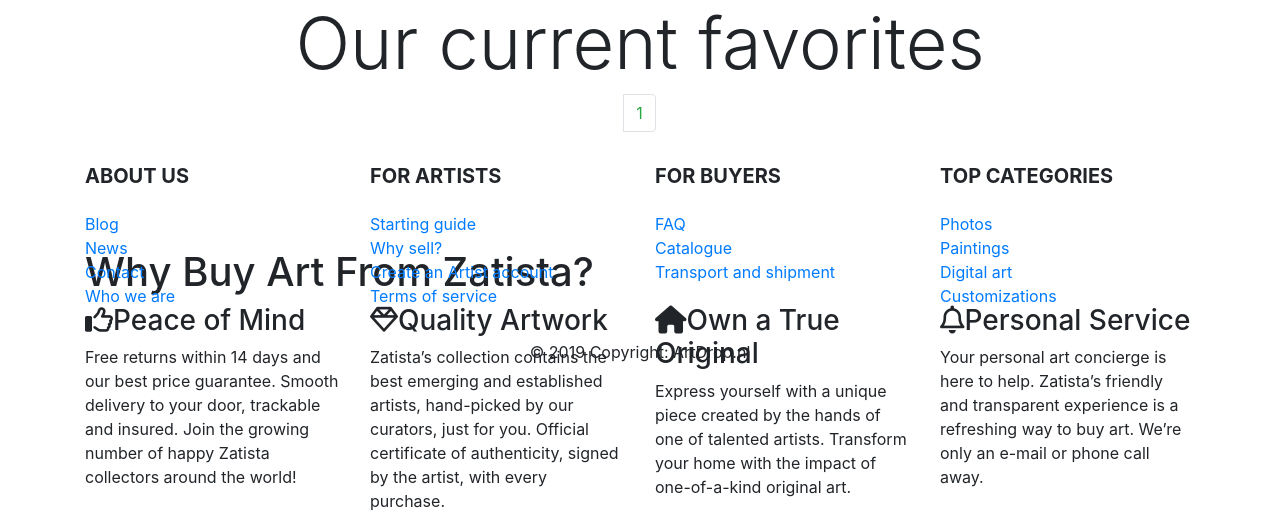
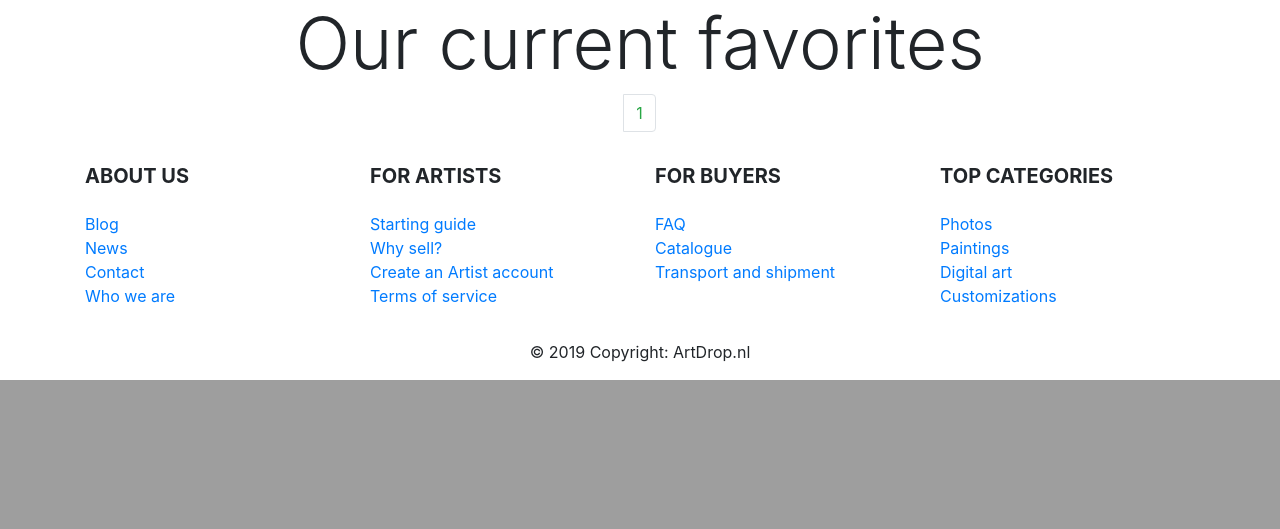
Before and after one commit to Suzan792/Project-C, a Django app: page / in a window 1280 px wide. Shown: the part 909-1438 px from the top of the page. After the commit the page ends 1289 px from the top, so only its background shows below. Run offline with Django 3.2, Linux system fonts and the light colour scheme; data that the repository does not hold is empty; parts of the project's set-up code (start-up, migrations or seed data) failed here and were passed over; some libraries are stand-ins or nearby versions.

Commit message:
something

```diff
--- a/Django/website/templates/index.html
+++ b/Django/website/templates/index.html
@@ -146,8 +146,6 @@
   </ul>
 </nav>
 <!--/Page navigation-->
-
-
 <!-- /.container -->
 {% endblock %}
 
--- a/Django/website/templates/layout.html
+++ b/Django/website/templates/layout.html
@@ -198,46 +198,3 @@
 
 
   </html>
-
-<section class="why-buy">
-<div class="container">
-<h1 class="title">Why Buy Art From Zatista?</h1>
-<div class="row">
-<div class="col-xs-12 col-sm-3 col-md-3 col-lg-3">
-<div class="feature-block">
-<h3 class="title"><span class="icon-peace"><i class="fa fa-thumbs-o-up" aria-hidden="true"></i></span>Peace of Mind</h3>
-<p>
-Free returns within 14 days and our best price guarantee. Smooth delivery to your door, trackable and insured. Join the growing number of happy Zatista collectors around the world!
-</p>
-</div>
-</div>
-<div class="col-xs-12 col-sm-3 col-md-3 col-lg-3">
-<div class="feature-block">
-<h3 class="title"><span class="icon-quality"><i class="fa fa-diamond" aria-hidden="true"></i></span>Quality Artwork</h3>
-<p>
-Zatista’s collection contains the best emerging and established artists, hand-picked by our curators, just for you. Official certificate of authenticity, signed by the artist, with every purchase.
-</p>
-</div>
-</div>
-<div class="col-xs-12 col-sm-3 col-md-3 col-lg-3">
-<div class="feature-block">
-<h3 class="title"><span class="icon-original"><i class="fa fa-home" aria-hidden="true"></i></span>Own a True Original</h3>
-<p>
-Express yourself with a unique piece created by the hands of one of talented artists.
-Transform your home with the impact of one-of-a-kind original art.
-</p>
-</div>
-</div>
-<div class="col-xs-12 col-sm-3 col-md-3 col-lg-3">
-<div class="feature-block">
-<h3 class="title"><span class="icon-service"><i class="fa fa-bell-o" aria-hidden="true"></i></span>Personal Service</h3>
-<p>
-Your personal art concierge is here to help.
-Zatista’s friendly and transparent experience is a refreshing way to buy art.
-We’re only an e-mail or phone call away.
-</p>
-</div>
-</div>
-</div>
-</div>
-</section>
```
